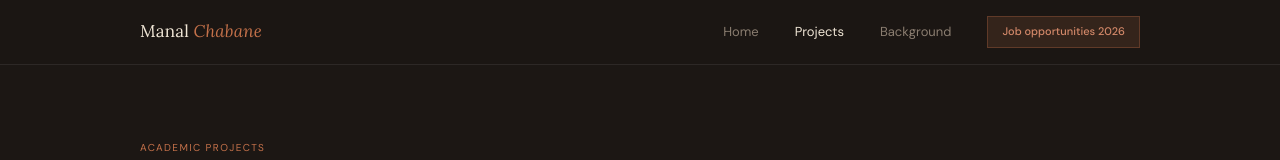
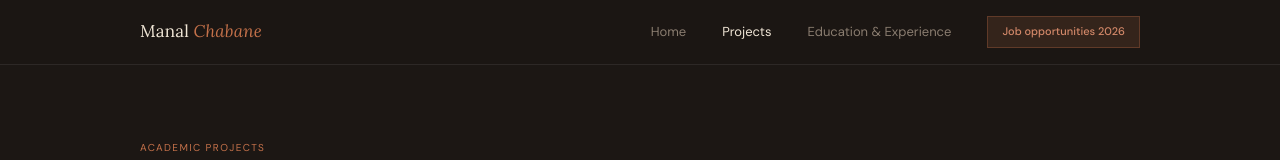
Before and after one commit to manalchabane1/Portfolio, a plain HTML site: page projets.html in a window 1280 px wide. Shown: the top 160 px of the page. Drawn offline with Linux system fonts and the light colour scheme.

Commit message:
Update projets.html

```diff
--- a/projets.html
+++ b/projets.html
@@ -440,7 +440,7 @@
     <div class="nav-links">
       <a href="index.html">Home</a>
       <a href="projets.html" class="active">Projects</a>
-      <a href="index.html#parcours">Background</a>
+      <a href="index.html#parcours">Education & Experience</a>
       <span class="nav-badge">Job opportunities 2026</span>
     </div>
   </div>
```
